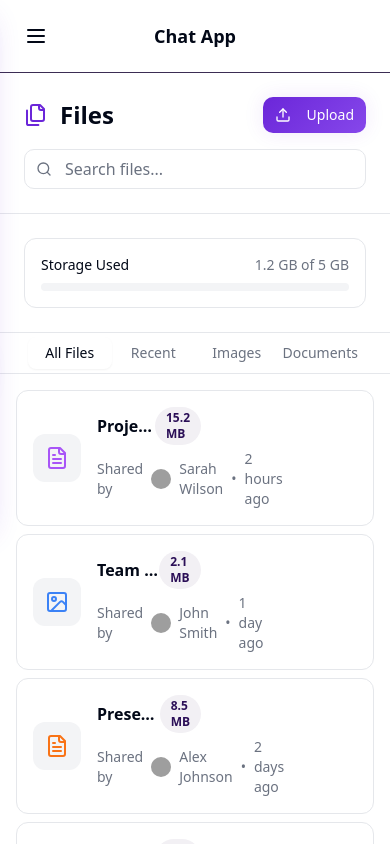
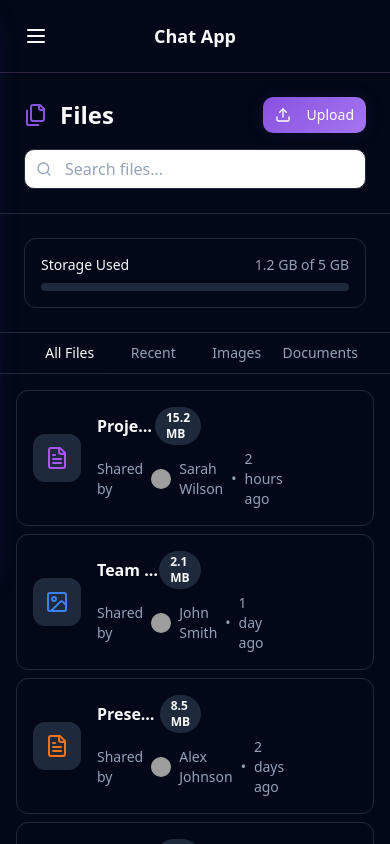
Before and after one commit to AlainKwishima/chatter-echo-visuals, a React (Vite) app: page /files in a window 390 px wide. Built offline with nearby package versions, Linux system fonts and the light colour scheme; grey boxes are pictures that could not be loaded.

Commit message:
Add dark mode and responsiveness
Implement dark mode and improve responsiveness for small devices, including chat recipient selection and a breadcrumb-style navigation menu.

```diff
--- a/src/components/ChatApplication.tsx
+++ b/src/components/ChatApplication.tsx
@@ -2,15 +2,102 @@ import { useState } from 'react';
 import { NavigationSidebar } from './chat/NavigationSidebar';
 import { ChatArea } from './chat/ChatArea';
 import { ContactsSidebar } from './chat/ContactsSidebar';
+import { useIsMobile } from '@/hooks/use-mobile';
+import { Button } from '@/components/ui/button';
+import { ArrowLeft } from 'lucide-react';
 
 export const ChatApplication = () => {
   const [activeChat, setActiveChat] = useState('ntkio-team');
+  const [showContactsList, setShowContactsList] = useState(true);
+  const [sidebarOpen, setSidebarOpen] = useState(false);
+  const isMobile = useIsMobile();
+
+  const handleChatSelect = (chatId: string) => {
+    setActiveChat(chatId);
+    if (isMobile) {
+      setShowContactsList(false);
+    }
+  };
+
+  const handleBackToContacts = () => {
+    setShowContactsList(true);
+  };
 
   return (
     <div className="flex h-screen bg-background">
-      <NavigationSidebar />
-      <ChatArea activeChat={activeChat} />
-      <ContactsSidebar activeChat={activeChat} onChatSelect={setActiveChat} />
+      {/* Navigation Sidebar */}
+      <div className={`
+        fixed md:relative z-50 h-full transition-transform duration-300 ease-in-out
+        ${sidebarOpen ? 'translate-x-0' : '-translate-x-full md:translate-x-0'}
+      `}>
+        <NavigationSidebar onToggle={() => setSidebarOpen(!sidebarOpen)} />
+      </div>
+
+      {/* Overlay for mobile */}
+      {sidebarOpen && (
+        <div
+          className="fixed inset-0 bg-black/50 z-40 md:hidden"
+          onClick={() => setSidebarOpen(false)}
+        />
+      )}
+
+      {/* Main Content */}
+      <div className="flex-1 flex min-w-0">
+        {/* Mobile header with hamburger menu */}
+        <div className="md:hidden fixed top-0 left-0 right-0 z-30 flex items-center justify-between p-4 border-b border-sidebar-border bg-card shadow-elegant">
+          <button
+            onClick={() => setSidebarOpen(!sidebarOpen)}
+            className="p-2 rounded-lg hover:bg-sidebar-accent transition-colors"
+          >
+            <svg className="w-6 h-6" fill="none" stroke="currentColor" viewBox="0 0 24 24">
+              <path strokeLinecap="round" strokeLinejoin="round" strokeWidth={2} d="M4 6h16M4 12h16M4 18h16" />
+            </svg>
+          </button>
+          <h1 className="text-lg font-semibold">Chat App</h1>
+          <div className="w-10" />
+        </div>
+
+        {/* Chat Content - responsive layout */}
+        <div className="flex flex-1 pt-16 md:pt-0">
+          {/* Contacts Sidebar - show/hide based on screen size and selection */}
+          <div className={`
+            ${isMobile
+              ? showContactsList
+                ? 'w-full'
+                : 'hidden'
+              : 'w-96'
+            } transition-all duration-300
+          `}>
+            <ContactsSidebar
+              activeChat={activeChat}
+              onChatSelect={handleChatSelect}
+            />
+          </div>
+
+          {/* Chat Area - show/hide based on screen size and selection */}
+          <div className={`
+            ${isMobile
+              ? showContactsList
+                ? 'hidden'
+                : 'w-full'
+              : 'flex-1'
+            } transition-all duration-300 relative
+          `}>
+            {/* Back button for mobile */}
+            {isMobile && !showContactsList && (
+              <Button
+                variant="ghost"
+                size="icon"
+                onClick={handleBackToContacts}
+                className="absolute top-4 left-4 z-10 bg-card/80 backdrop-blur-sm hover:bg-card shadow-elegant"
+              >
+                <ArrowLeft className="h-5 w-5" />
+              </Button>
+            )}
+            <ChatArea activeChat={activeChat} />
+          </div>
+        </div>
+      </div>
     </div>
   );
 };
--- /dev/null
+++ b/src/components/ThemeProvider.tsx
@@ -0,0 +1,73 @@
+import { createContext, useContext, useEffect, useState } from 'react';
+
+type Theme = 'dark' | 'light' | 'system';
+
+type ThemeProviderProps = {
+  children: React.ReactNode;
+  defaultTheme?: Theme;
+  storageKey?: string;
+};
+
+type ThemeProviderState = {
+  theme: Theme;
+  setTheme: (theme: Theme) => void;
+};
+
+const initialState: ThemeProviderState = {
+  theme: 'system',
+  setTheme: () => null,
+};
+
+const ThemeProviderContext = createContext<ThemeProviderState>(initialState);
+
+export function ThemeProvider({
+  children,
+  defaultTheme = 'system',
+  storageKey = 'ui-theme',
+  ...props
+}: ThemeProviderProps) {
+  const [theme, setTheme] = useState<Theme>(
+    () => (localStorage.getItem(storageKey) as Theme) || defaultTheme
+  );
+
+  useEffect(() => {
+    const root = window.document.documentElement;
+
+    root.classList.remove('light', 'dark');
+
+    if (theme === 'system') {
+      const systemTheme = window.matchMedia('(prefers-color-scheme: dark)')
+        .matches
+        ? 'dark'
+        : 'light';
+
+      root.classList.add(systemTheme);
+      return;
+    }
+
+    root.classList.add(theme);
+  }, [theme]);
+
+  const value = {
+    theme,
+    setTheme: (theme: Theme) => {
+      localStorage.setItem(storageKey, theme);
+      setTheme(theme);
+    },
+  };
+
+  return (
+    <ThemeProviderContext.Provider {...props} value={value}>
+      {children}
+    </ThemeProviderContext.Provider>
+  );
+}
+
+export const useTheme = () => {
+  const context = useContext(ThemeProviderContext);
+
+  if (context === undefined)
+    throw new Error('useTheme must be used within a ThemeProvider');
+
+  return context;
+};
--- a/src/components/chat/ChatArea.tsx
+++ b/src/components/chat/ChatArea.tsx
@@ -129,7 +129,7 @@ export const ChatArea = ({ activeChat }: ChatAreaProps) => {
     <TooltipProvider>
       <div className="flex-1 flex flex-col bg-background relative">
         {/* Chat Header */}
-        <div className="border-b border-border p-4 flex items-center justify-between bg-card shadow-elegant">
+        <div className="border-b border-border p-4 pl-16 md:pl-4 flex items-center justify-between bg-card shadow-elegant">
           <div className="flex items-center gap-4">
             <div className="flex items-center gap-3">
               <div className="flex -space-x-3">
--- a/src/components/chat/ContactsSidebar.tsx
+++ b/src/components/chat/ContactsSidebar.tsx
@@ -196,7 +196,7 @@ export const ContactsSidebar = ({ activeChat, onChatSelect }: ContactsSidebarPro
 
   return (
     <TooltipProvider>
-      <div className="w-96 bg-card border-l border-border flex flex-col shadow-elegant">
+      <div className="w-full h-full bg-card border-l border-border flex flex-col shadow-elegant">
         {/* Header */}
         <div className="p-6 border-b border-border bg-gradient-to-r from-card to-muted/20">
           <div className="flex items-center justify-between mb-6">
--- a/src/components/chat/NavigationSidebar.tsx
+++ b/src/components/chat/NavigationSidebar.tsx
@@ -2,6 +2,7 @@ import { MessageSquare, Users, Star, Phone, Files, Bot, Settings } from 'lucide-
 import { Avatar, AvatarImage, AvatarFallback } from '@/components/ui/avatar';
 import { Button } from '@/components/ui/button';
 import { Tooltip, TooltipContent, TooltipProvider, TooltipTrigger } from '@/components/ui/tooltip';
+import { ThemeToggle } from '@/components/ui/theme-toggle';
 import { useNavigate, useLocation } from 'react-router-dom';
 
 const navigationItems = [
@@ -73,6 +74,18 @@ export const NavigationSidebar = ({ onToggle }: NavigationSidebarProps) => {
           ))}
         </nav>
 
+        {/* Theme Toggle */}
+        <Tooltip>
+          <TooltipTrigger asChild>
+            <div className="mb-2">
+              <ThemeToggle />
+            </div>
+          </TooltipTrigger>
+          <TooltipContent side="right" className="bg-popover border-border">
+            <p>Toggle Theme</p>
+          </TooltipContent>
+        </Tooltip>
+
         {/* Settings */}
         <Tooltip>
           <TooltipTrigger asChild>
--- /dev/null
+++ b/src/components/ui/theme-toggle.tsx
@@ -0,0 +1,20 @@
+import { Moon, Sun } from 'lucide-react';
+import { Button } from '@/components/ui/button';
+import { useTheme } from '@/components/ThemeProvider';
+
+export function ThemeToggle() {
+  const { theme, setTheme } = useTheme();
+
+  return (
+    <Button
+      variant="ghost"
+      size="icon"
+      onClick={() => setTheme(theme === 'light' ? 'dark' : 'light')}
+      className="hover:scale-110 transition-transform duration-300"
+    >
+      <Sun className="h-[1.2rem] w-[1.2rem] rotate-0 scale-100 transition-all dark:-rotate-90 dark:scale-0" />
+      <Moon className="absolute h-[1.2rem] w-[1.2rem] rotate-90 scale-0 transition-all dark:rotate-0 dark:scale-100" />
+      <span className="sr-only">Toggle theme</span>
+    </Button>
+  );
+}
--- a/src/main.tsx
+++ b/src/main.tsx
@@ -1,5 +1,13 @@
+import { StrictMode } from 'react'
 import { createRoot } from 'react-dom/client'
 import App from './App.tsx'
 import './index.css'
+import { ThemeProvider } from './components/ThemeProvider'
 
-createRoot(document.getElementById("root")!).render(<App />);
+createRoot(document.getElementById("root")!).render(
+  <StrictMode>
+    <ThemeProvider defaultTheme="dark" storageKey="chat-ui-theme">
+      <App />
+    </ThemeProvider>
+  </StrictMode>,
+);
```
